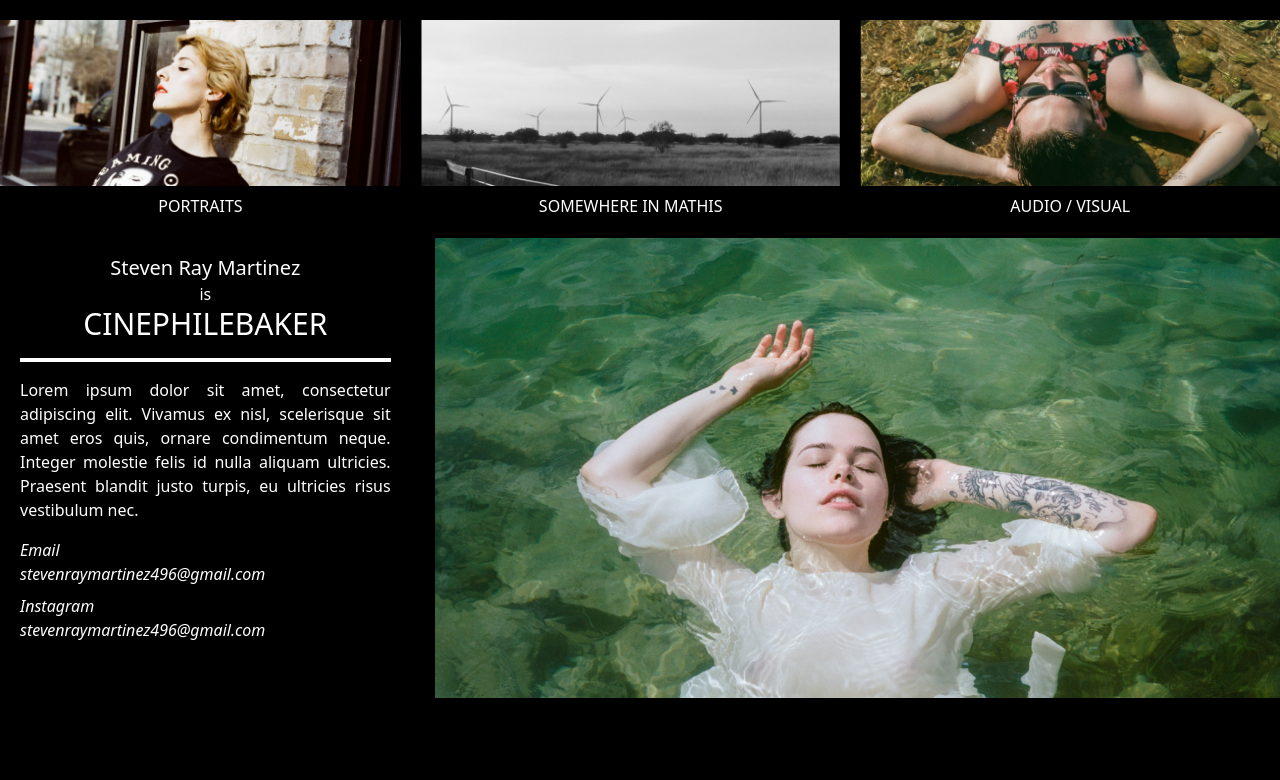
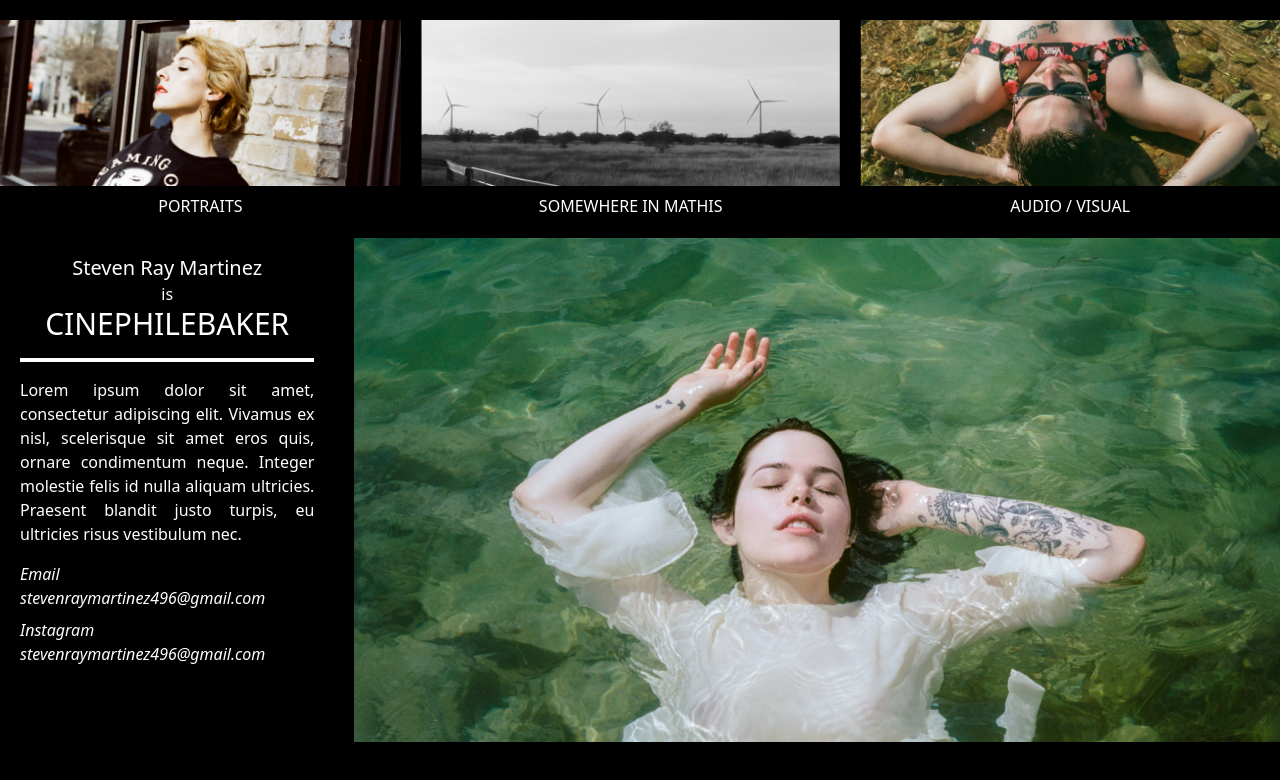
Before and after one commit to ACCSoftwareBootcamp/cinephilebaker_react, a React (Create React App) app: page / in a window 1280 px wide. Shown: the top 780 px of the page. Built offline with nearby package versions, Linux system fonts and the light colour scheme.

Commit message:
sizing tweaks

```diff
--- a/src/App.jsx
+++ b/src/App.jsx
@@ -6,7 +6,6 @@ import HomePage from "./pages/HomePage";
 function App() {
   return (
     <div className="container mx-auto">
-
       <Routes>
         <Route path="/" element={<HomePage />} />
       </Routes>
--- /dev/null
+++ b/src/components/Line.jsx
@@ -0,0 +1,9 @@
+import React from 'react'
+
+function Line() {
+  return (
+    <hr style={{borderTop: ".25rem solid white", margin: "1rem 0"}}/>
+  )
+}
+
+export default Line
--- a/src/pages/HomePage.jsx
+++ b/src/pages/HomePage.jsx
@@ -4,33 +4,35 @@ import Navbar from "../components/Navbar";
 import Bio from "../components/Bio";
 import ContactInfo from "../components/ContactInfo";
 import bannerImg from "../assets/Banner.png";
+import Line from "../components/Line";
 function HomePage() {
   return (
-    <div className="grid grid-cols-12">
+    <div>
+      {/* hidden main header */}
       <div className="px-5 col-span-12 lg:hidden">
         <MainHeader />
-        <div className="bg-white pb-1 "></div>
+        <Line />
       </div>
       <Navbar />
-      <main className="col-span-12 grid grid-cols-12 gap-6">
+      <main className="flex gap-5">
         {/* side bar */}
-        <div className="col-span-12 lg:col-span-4 ">
+        <aside className="lg:w-1/3">
           <div className="hidden w-full lg:block">
           <MainHeader />
           </div>
           <div className="px-5 pb-5">
-          <div className="bg-white pb-1 mb-4"></div>
+          <Line />
           <Bio />
           <ContactInfo />
           </div>
-        </div>
+        </aside>
 
         {/* banner image */}
-        <div className="lg:col-span-8 justify-self-center hidden lg:block">
+        <div className="hidden lg:block flex-grow max-w-5xl ml-auto">
           <img
             alt="Woman in shallow water"
             src={bannerImg}
-            className="w-full max-w-5xl"
+            className="w-full"
           />
         </div>
       </main>
```
